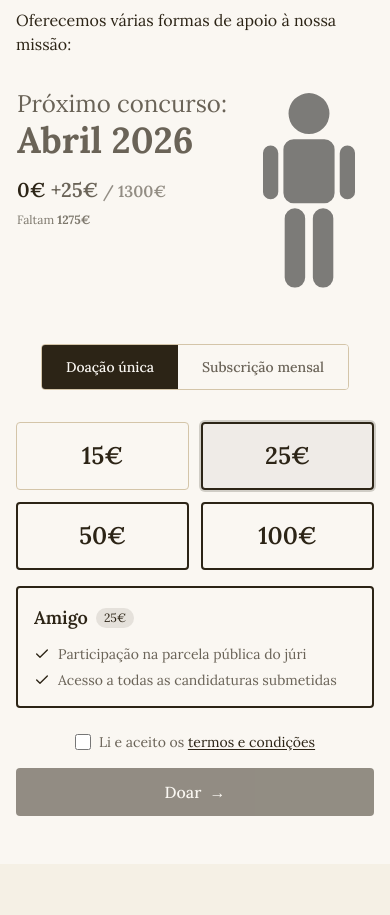
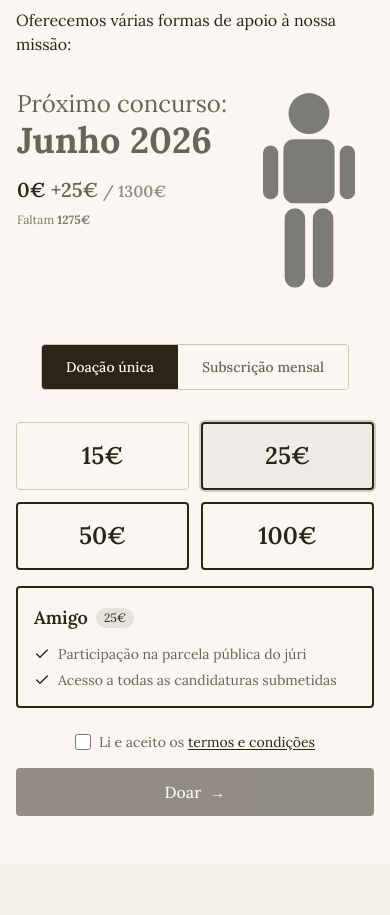
Before and after one commit to alramalho/amigosdochapim, a Next.js app: page / in a window 390 px wide. Shown: the part 1440-2355 px from the top of the page. Built offline with nearby package versions, Linux system fonts and the light colour scheme; no server answers.

Commit message:
Update concurso date to June 2026

```diff
--- a/src/components/donation-progress.tsx
+++ b/src/components/donation-progress.tsx
@@ -54,7 +54,7 @@ export function DonationProgress({ selectedAmount = 0 }: DonationProgressProps)
         {/* Left side: Title + Money info */}
         <div className="text-left">
           <h1 className="text-2xl sm:text-3xl md:text-3xl text-foreground/70">Próximo concurso:</h1>
-          <h1 className="text-4xl sm:text-6xl md:text-6xl text-foreground/70 font-bold mb-4 md:mb-6">Abril 2026</h1>
+          <h1 className="text-4xl sm:text-6xl md:text-6xl text-foreground/70 font-bold mb-4 md:mb-6">Junho 2026</h1>
 
           {/* Money info - below title */}
           <div className="space-y-2">
--- a/src/components/donation-section.tsx
+++ b/src/components/donation-section.tsx
@@ -1,16 +1,17 @@
 "use client";
 
 import { useState } from "react";
-import { differenceInMonths } from "date-fns";
+import { differenceInCalendarMonths } from "date-fns";
 import { Check, CheckCheck } from "lucide-react";
 import { DonationProgress } from "./donation-progress";
 
 // Next concurso date
-const CONCURSO_DATE = new Date("2026-04-15");
+const CONCURSO_DATE = new Date("2026-06-15");
+const CONCURSO_LABEL = "Junho 2026";
 
 // Calculate months until concurso (including current month)
 function getMonthsUntilConcurso(): number {
-  const months = differenceInMonths(CONCURSO_DATE, new Date()) + 1;
+  const months = differenceInCalendarMonths(CONCURSO_DATE, new Date()) + 1;
   return Math.max(1, months); // At least 1 month
 }
 
@@ -428,7 +429,7 @@ export function DonationSection() {
             {selectedTier && (
               <div className="space-y-4 pt-2 animate-[fadeInPulse_0.3s_ease-out]">
                 <p className="text-sm text-foreground/60 text-center">
-                  Contribuirás <strong>{selectedAmount}€</strong> até Abril 2026 ({monthsUntilConcurso} meses)
+                  Contribuirás <strong>{selectedAmount}€</strong> até {CONCURSO_LABEL} ({monthsUntilConcurso} meses)
                 </p>
                 <label className="flex items-center justify-center gap-2 cursor-pointer">
                   <input
@@ -535,7 +536,7 @@ export function DonationSection() {
             {selectedTier && (
               <div className="space-y-4 pt-2 flex flex-col items-center">
                 <p className="text-sm text-foreground/60 text-center">
-                  Contribuirás <strong>{selectedAmount}€</strong> até Abril 2026 ({monthsUntilConcurso} meses)
+                  Contribuirás <strong>{selectedAmount}€</strong> até {CONCURSO_LABEL} ({monthsUntilConcurso} meses)
                 </p>
                 <label className="flex items-center justify-center gap-2 cursor-pointer">
                   <input
```
